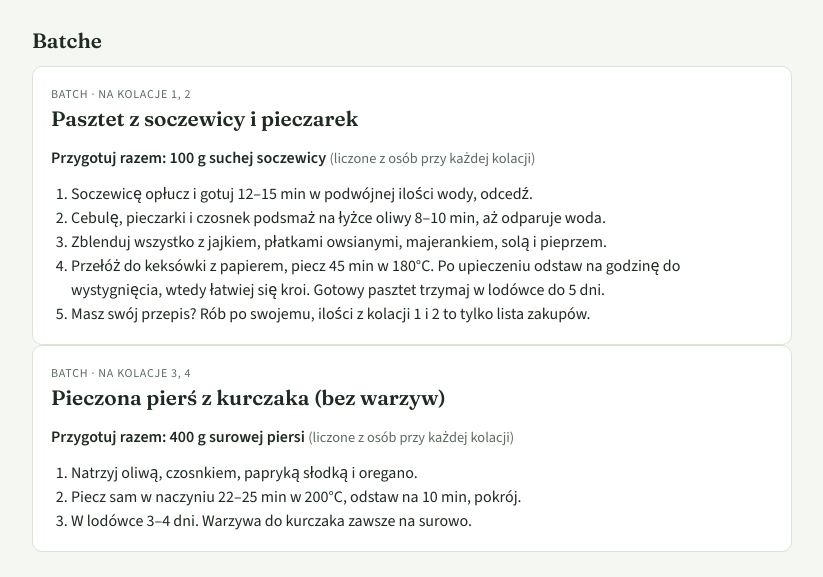
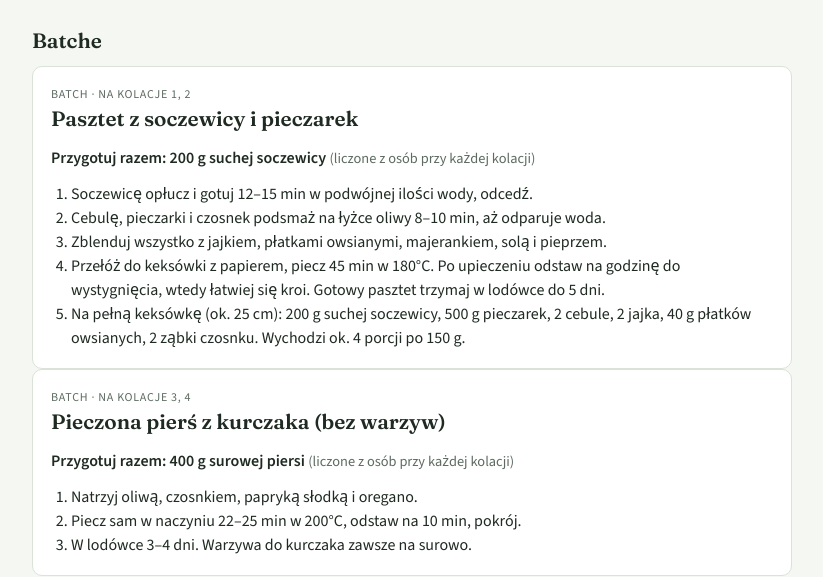
Before and after one commit to CzubekxD/posilki, a plain HTML site: page index.html in a window 1280 px wide. Shown: the part 221-798 px from the top of the page, without its empty margins (228-1051 px from the left). Drawn offline with nearby package versions, Linux system fonts and the light colour scheme.

Commit message:
SPEC: pasztet liczony na pełną keksówkę
Co-Authored-By: Claude Opus 5.5 <noreply@anthropic.com>
Claude-Session: https://claude.ai/code/session_01Pibf9ApmaTcvMfcCC45bJ9

```diff
--- a/index.html
+++ b/index.html
@@ -64,11 +64,11 @@ button:focus-visible,input:focus-visible{outline:2px solid var(--accent);outline
 // ===== DANE: dopisujemy kolejne przepisy tutaj. Ilości składników = na 1 osobę. =====
 const BATCHES=[
   {name:"Pasztet z soczewicy i pieczarek",source:"Soczewica czerwona",say:"g suchej soczewicy",
-   steps:["Soczewicę opłucz i gotuj 12–15 min w podwójnej ilości wody, odcedź.","Cebulę, pieczarki i czosnek podsmaż na łyżce oliwy 8–10 min, aż odparuje woda.","Zblenduj wszystko z jajkiem, płatkami owsianymi, majerankiem, solą i pieprzem.","Przełóż do keksówki z papierem, piecz 45 min w 180°C. Po upieczeniu odstaw na godzinę do wystygnięcia, wtedy łatwiej się kroi. Gotowy pasztet trzymaj w lodówce do 5 dni.","Masz swój przepis? Rób po swojemu, ilości z kolacji 1 i 2 to tylko lista zakupów."]},
+   steps:["Soczewicę opłucz i gotuj 12–15 min w podwójnej ilości wody, odcedź.","Cebulę, pieczarki i czosnek podsmaż na łyżce oliwy 8–10 min, aż odparuje woda.","Zblenduj wszystko z jajkiem, płatkami owsianymi, majerankiem, solą i pieprzem.","Przełóż do keksówki z papierem, piecz 45 min w 180°C. Po upieczeniu odstaw na godzinę do wystygnięcia, wtedy łatwiej się kroi. Gotowy pasztet trzymaj w lodówce do 5 dni.","Na pełną keksówkę (ok. 25 cm): 200 g suchej soczewicy, 500 g pieczarek, 2 cebule, 2 jajka, 40 g płatków owsianych, 2 ząbki czosnku. Wychodzi ok. 4 porcji po 150 g."]},
   {name:"Pieczona pierś z kurczaka (bez warzyw)",source:"Pierś z kurczaka (lada)",say:"g surowej piersi",
    steps:["Natrzyj oliwą, czosnkiem, papryką słodką i oregano.","Piecz sam w naczyniu 22–25 min w 200°C, odstaw na 10 min, pokrój.","W lodówce 3–4 dni. Warzywa do kurczaka zawsze na surowo."]}
 ];
-const PASZTET=[["Soczewica czerwona",50,"g"],["Pieczarki",125,"g"],["Cebula",0.5,"szt."],["Jajka",0.5,"szt.","poza"],["Płatki owsiane",10,"g"],["Czosnek",1,"ząbek"]];
+const PASZTET=[["Soczewica czerwona",100,"g"],["Pieczarki",250,"g"],["Cebula",1,"szt."],["Jajka",1,"szt.","poza"],["Płatki owsiane",20,"g"],["Czosnek",1,"ząbek"]];
 const DAYS=[
   {day:"1",name:"Pasztet z soczewicy na bułce, surowe warzywa i skyr pitny",score:9,
    kcal:700,p:44,f:13,c:93,fib:15,
```
Also changed, not shown: 1 other file.
